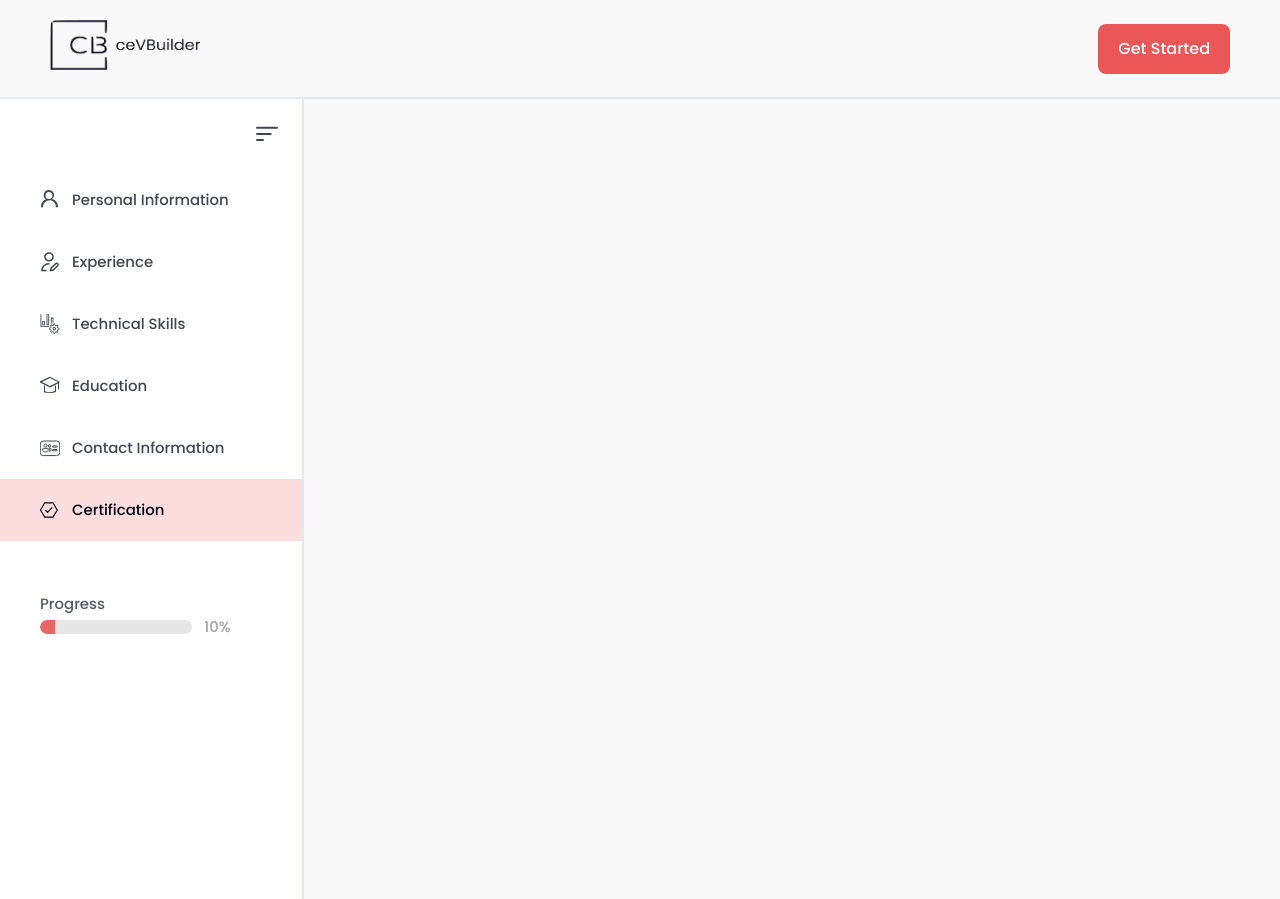
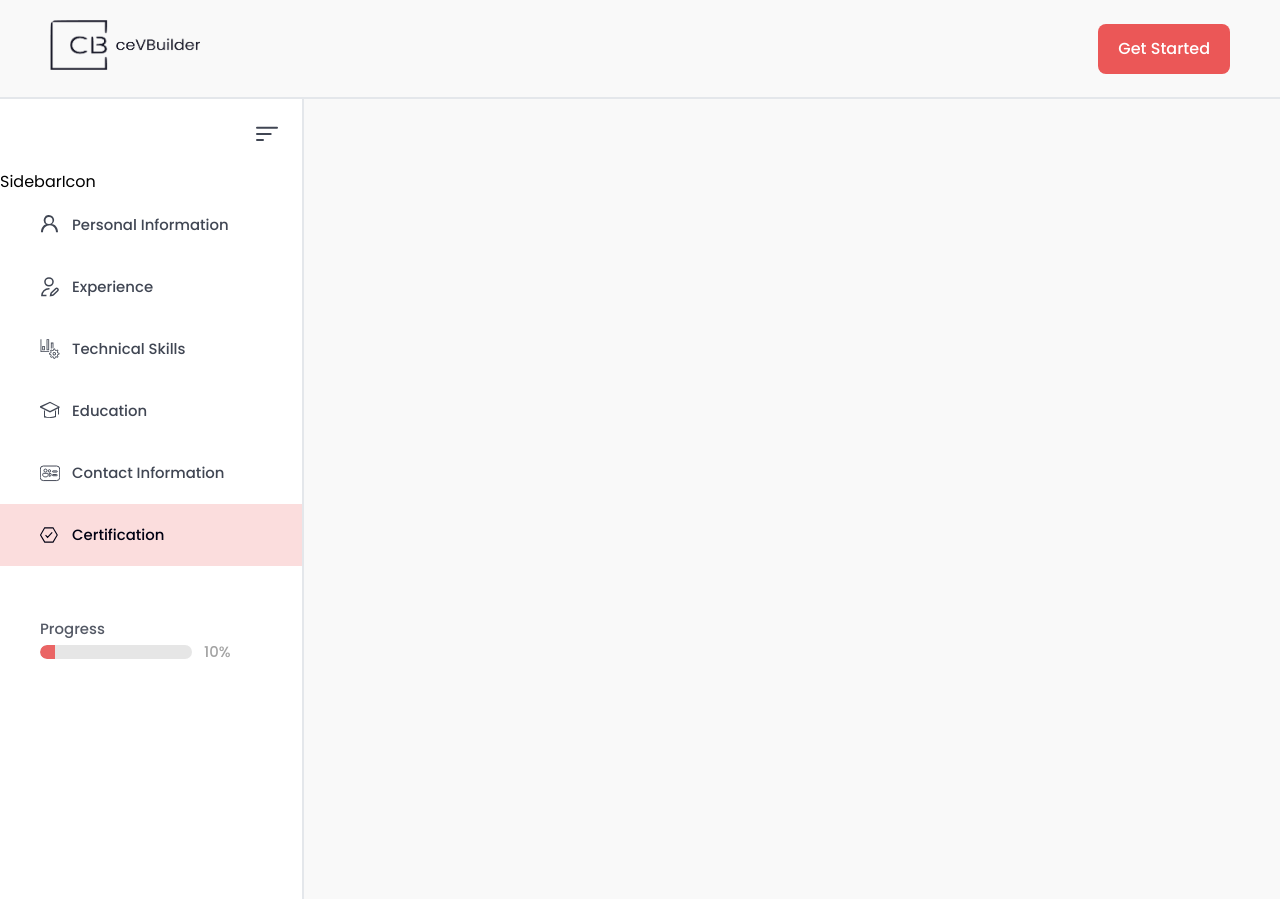
Before and after one commit to Moamal-2000/resume-builder, a Next.js app: page /builder/certification in a window 1280 px wide. Built offline with nearby package versions, Linux system fonts and the light colour scheme.

Commit message:
init: SidebarIcon component

```diff
--- a/src/components/BuilderPage/Sidebar/Sidebar/Sidebar.jsx
+++ b/src/components/BuilderPage/Sidebar/Sidebar/Sidebar.jsx
@@ -8,6 +8,7 @@ import { useEffect, useRef, useState } from "react";
 import { useDispatch, useSelector } from "react-redux";
 import PagesNav from "./PagesNav/PagesNav";
 import s from "./Sidebar.module.scss";
+import SidebarIcon from "./SidebarIcon/SidebarIcon";
 
 const Sidebar = () => {
   const dispatch = useDispatch();
@@ -45,6 +46,7 @@ const Sidebar = () => {
       className={`${s.sidebar} ${closeClass} ${closedOnceClass}`}
       ref={sidebarRef}
     >
+      <SidebarIcon />
       <button type="button" onClick={handleToggleAside} className={closeClass}>
         <SvgIcon name={sidebarIconName} />
       </button>
--- /dev/null
+++ b/src/components/BuilderPage/Sidebar/Sidebar/SidebarIcon/SidebarIcon.jsx
@@ -0,0 +1,9 @@
+import s from './SidebarIcon.module.scss'
+
+const SidebarIcon = () => {
+  return (
+    <div>SidebarIcon</div>
+  )
+}
+
+export default SidebarIcon
```
Also changed, not shown: src/components/BuilderPage/Sidebar/Sidebar/SidebarIcon/SidebarIcon.module.scss (added).
